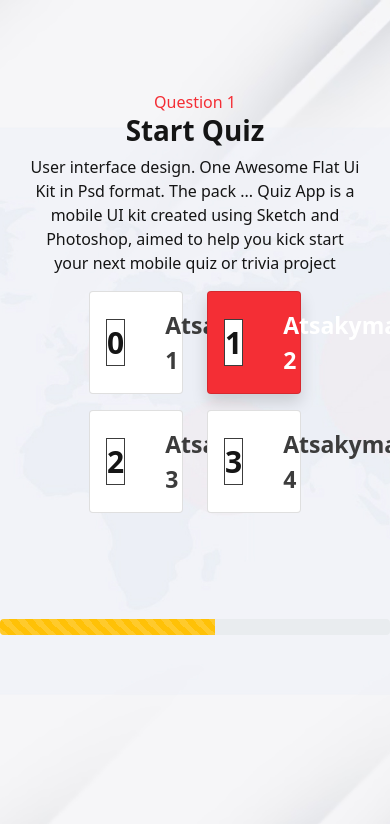
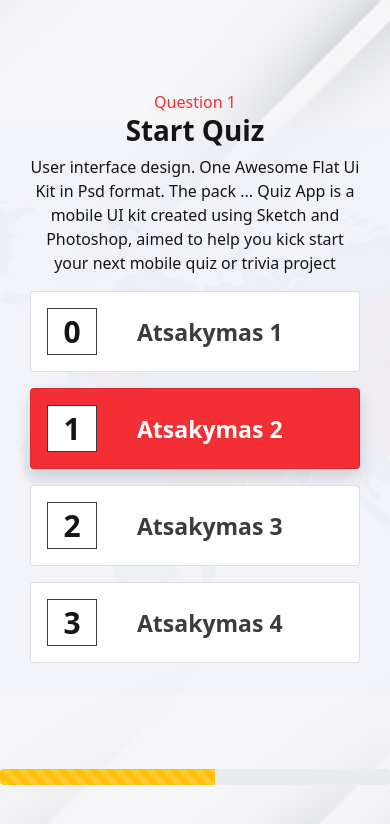
Before and after one commit to eimkasp/bit-angular-quiz, an Angular app: page / in a window 390 px wide. Shown: the top 824 px of the page. Built offline with nearby package versions, Linux system fonts and the light colour scheme.

Commit message:
Offset pataisymas - responsive

```diff
--- a/src/app/app.component.html
+++ b/src/app/app.component.html
@@ -4,7 +4,7 @@
       <div class="col-12 quiz-wrapper">
         <div class="row">
           <!-- Boostrap column offset: https://getbootstrap.com/docs/5.0/layout/columns/#offsetting-columns  -->
-          <div class="col-sm-6 offset-sm-3">
+          <div class="col-lg-6 offset-lg-3">
             <!-- Quiz Title -->
             <div class="quiz-title text-center">
               <div class="quiz-title__subtitle">Question 1</div>
@@ -18,9 +18,9 @@
           </div>
 
           <!-- Quiz Answers -->
-          <div class="col-8 offset-2">
+          <div class="col-lg-8 offset-lg-2">
             <div class="row">
-              <div class="col-6 mb-3 quiz-answer" [class.selected]="item.key == '1'"
+              <div class="col-sm-6 mb-3 quiz-answer" [class.selected]="item.key == '1'"
                 *ngFor="let item of answers | keyvalue">
                 <div class="card" [class.shadow]="item.key == '1'">
                   <div class="card-body d-flex flex-nowrap align-items-center">
```
